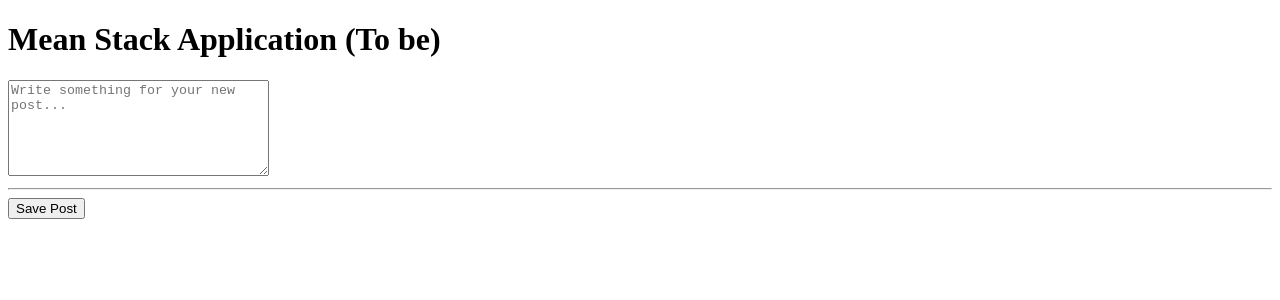
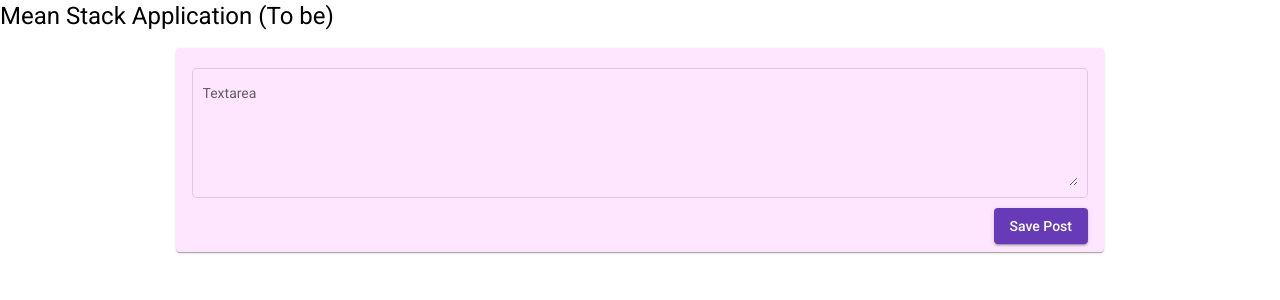
Before and after one commit to Ammaraly/Angular, an Angular app in the folder mean-stack/: page / in a window 1280 px wide. Shown: the top 300 px of the page. Built offline with nearby package versions, Linux system fonts and the light colour scheme.

Commit message:
Added angular material and some styling

```diff
--- a/mean-stack/angular.json
+++ b/mean-stack/angular.json
@@ -30,6 +30,7 @@
               "src/assets"
             ],
             "styles": [
+              "./node_modules/@angular/material/prebuilt-themes/deeppurple-amber.css",
               "src/styles.css"
             ],
             "scripts": []
@@ -97,6 +98,7 @@
               "src/assets"
             ],
             "styles": [
+              "./node_modules/@angular/material/prebuilt-themes/deeppurple-amber.css",
               "src/styles.css"
             ],
             "scripts": []
--- a/mean-stack/package.json
+++ b/mean-stack/package.json
@@ -11,10 +11,12 @@
   "private": true,
   "dependencies": {
     "@angular/animations": "~12.2.0",
+    "@angular/cdk": "^12.2.0",
     "@angular/common": "~12.2.0",
     "@angular/compiler": "~12.2.0",
     "@angular/core": "~12.2.0",
     "@angular/forms": "~12.2.0",
+    "@angular/material": "^12.2.0",
     "@angular/platform-browser": "~12.2.0",
     "@angular/platform-browser-dynamic": "~12.2.0",
     "@angular/router": "~12.2.0",
--- a/mean-stack/src/app/posts/posts-create/posts-create.component.css
+++ b/mean-stack/src/app/posts/posts-create/posts-create.component.css
@@ -0,0 +1,17 @@
+mat-card {
+  background-color: rgb(255, 230, 255);
+  width: 70%;
+  margin: auto;
+}
+
+mat-form-field, textarea {
+  width: 100%;
+  position: relative;
+  padding-bottom: 1rem;
+}
+
+button {
+  position: absolute;
+  right: 1rem;
+  bottom: .5rem;
+}
--- a/mean-stack/src/app/posts/posts-create/posts-create.component.html
+++ b/mean-stack/src/app/posts/posts-create/posts-create.component.html
@@ -1,4 +1,13 @@
-<textarea cols="30" rows="6" [placeholder]="DEFAULT_PLACEHOLDER" [(ngModel)]="postInput"></textarea>
-<hr>
-<button (click)="onSavePost()">Save Post</button>
-<p>{{postContent}}</p>
+<mat-card>
+  <mat-form-field appearance="outline">
+    <mat-label>Textarea</mat-label>
+    <textarea cols="30" rows="6" [placeholder]="DEFAULT_PLACEHOLDER" [(ngModel)]="postInput" matInput></textarea>
+  </mat-form-field>
+  <button (click)="onSavePost()" mat-raised-button color="primary">Save Post</button>
+</mat-card>
+<div *ngIf="postContent">
+  <hr>
+  <mat-card>
+    <p>{{postContent}}</p>
+  </mat-card>
+</div>
--- a/mean-stack/src/index.html
+++ b/mean-stack/src/index.html
@@ -6,8 +6,11 @@
   <base href="/">
   <meta name="viewport" content="width=device-width, initial-scale=1">
   <link rel="icon" type="image/x-icon" href="favicon.ico">
+  <link rel="preconnect" href="https://fonts.gstatic.com">
+  <link href="https://fonts.googleapis.com/css2?family=Roboto:wght@300;400;500&display=swap" rel="stylesheet">
+  <link href="https://fonts.googleapis.com/icon?family=Material+Icons" rel="stylesheet">
 </head>
-<body>
+<body class="mat-typography">
   <app-root></app-root>
 </body>
 </html>
--- a/mean-stack/src/styles.css
+++ b/mean-stack/src/styles.css
@@ -1 +1,4 @@
 /* You can add global styles to this file, and also import other style files */
+
+html, body { height: 100%; }
+body { margin: 0; font-family: Roboto, "Helvetica Neue", sans-serif; }
```
Also changed, not shown: mean-stack/src/app/app.module.ts (+9 -1 lines), 1 other file (tests, documents, lock files or other folders).
